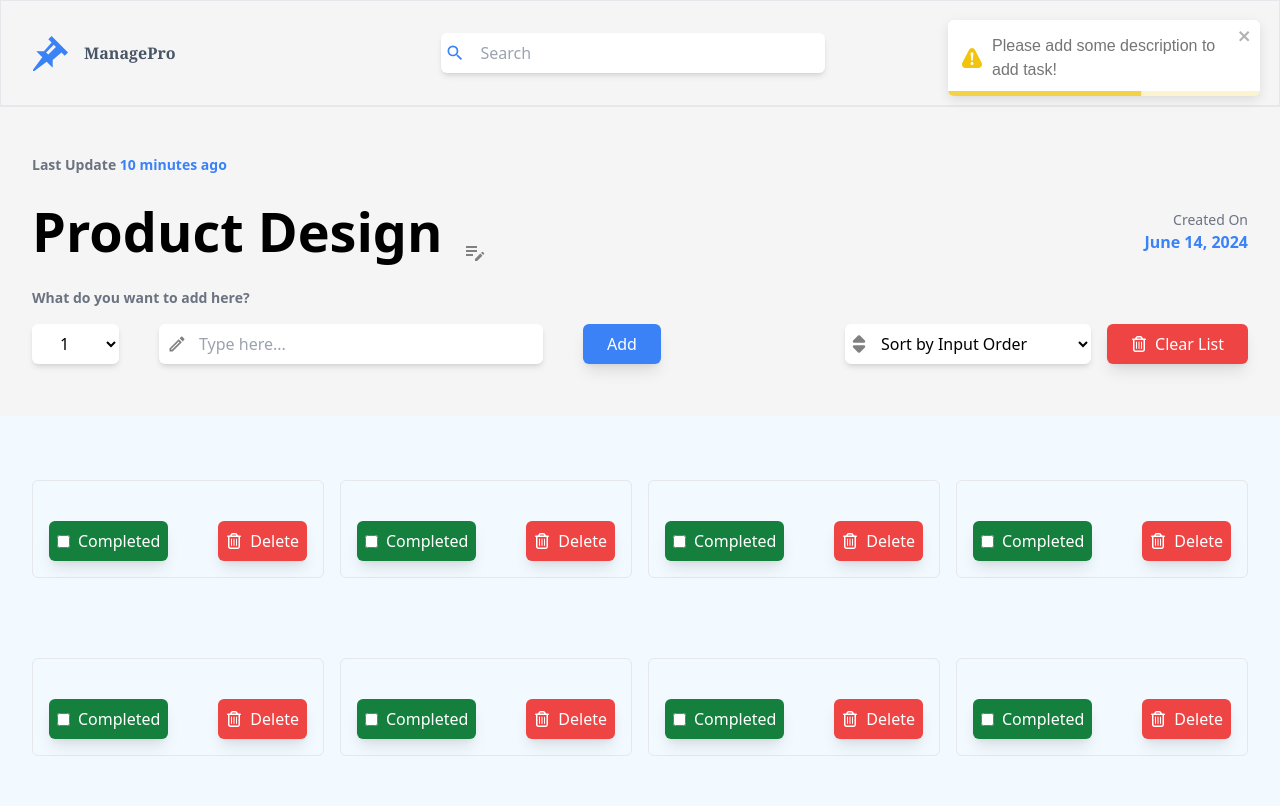
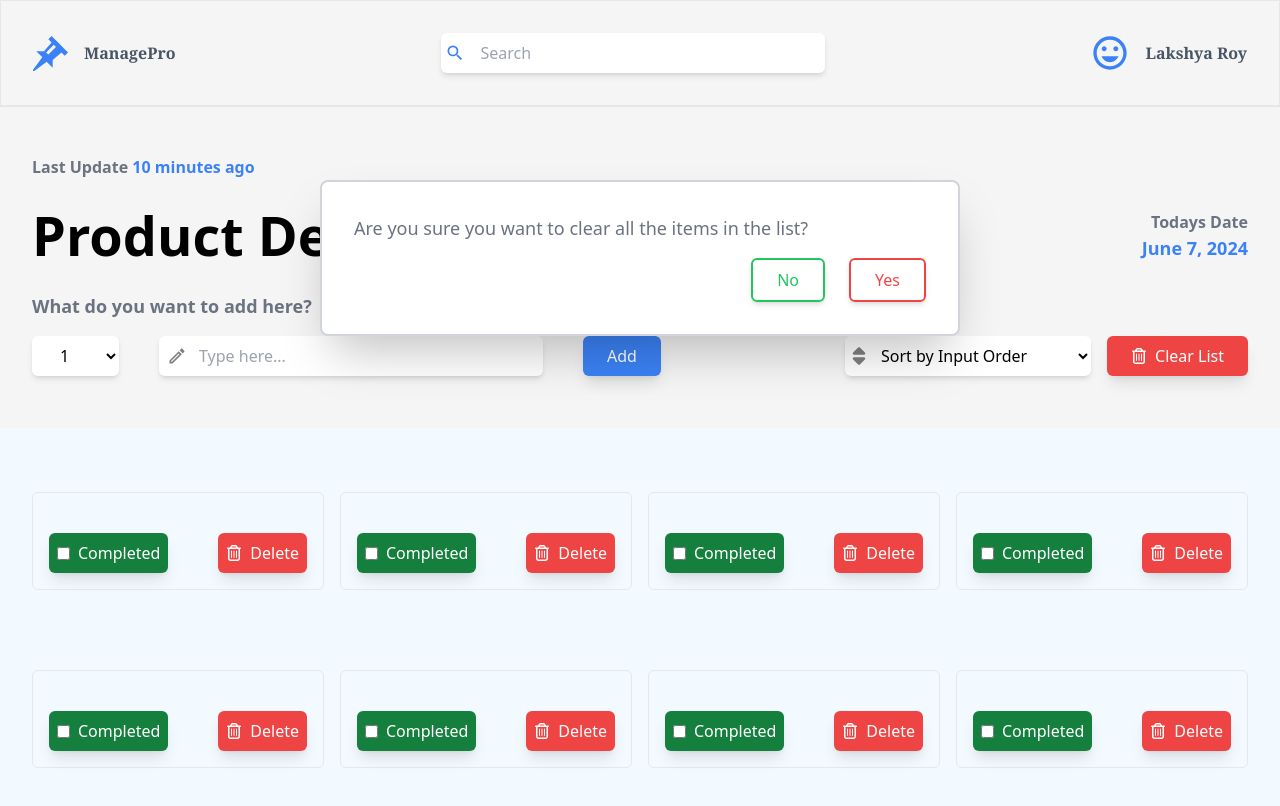
Before and after one commit to LakshyaRoy/ManagePro, a React (Vite) app: page / in a window 1280 px wide. Both pictures are taken after a click on the button "Clear List". Shown: the top 806 px of the page. Built offline with nearby package versions, Linux system fonts and the light colour scheme.

Commit message:
added and fetched from the local Storage

```diff
--- a/src/Component/MainContent.jsx
+++ b/src/Component/MainContent.jsx
@@ -1,4 +1,4 @@
-import React, { useEffect, useState } from "react";
+import React, { useContext, useEffect, useState } from "react";
 import { MdOutlineEditNote } from "react-icons/md";
 import MainContent2 from "../Component/MainContent2";
 import { MdOutlineEdit } from "react-icons/md";
@@ -7,13 +7,40 @@ import { FaRegTrashCan } from "react-icons/fa6";
 import { ToastContainer, toast } from "react-toastify";
 import { IoCloseCircleOutline } from "react-icons/io5";
 import "react-toastify/dist/ReactToastify.css";
+import { v4 as uuidv4 } from "uuid";
+import { Task } from "../Context";
 
 const MainContent = () => {
+  const { allItems, setAllItems } = useContext(Task);
+
   const [description, setDescription] = useState("");
   const [selectValue, setSelectValue] = useState(1);
   const [title, setTitle] = useState("");
   const [mainTitle, setMainTitle] = useState("Product design");
   const [clicked, setClicked] = useState(false);
+  const [clearedList, setClearedList] = useState(false);
+
+  // const [items, setItems] = useState([]);
+
+  const [items, setItems] = useState(() => {
+    const savedItems = localStorage.getItem("items");
+    return savedItems ? JSON.parse(savedItems) : [];
+  });
+
+  const handleToggleCompleted = (id) => {
+    const updatedItems = items.map((item) =>
+      item.id === id ? { ...item, isCompleted: !item.isCompleted } : item
+    );
+    console.log(updatedItems);
+    setItems(updatedItems);
+    localStorage.setItem("items", JSON.stringify(updatedItems));
+  };
+
+  const handleAddItems = (item) => {
+    setItems((items) => [...items, item]);
+    // Update context state
+    setAllItems((prevItems) => [...prevItems, item]);
+  };
 
   const handleChange = (e) => {
     setDescription(e.target.value);
@@ -47,25 +74,67 @@ const MainContent = () => {
       description: description,
       selectValue: selectValue,
       isCompleted: false,
-      id: Math.floor(Math.random() * 10000000),
-      date: new Date().toLocaleDateString("en-GB"),
-      time: new Date().toLocaleTimeString("en-GB"),
+      id: uuidv4(),
+      date: new Intl.DateTimeFormat("en-GB", {
+        day: "numeric",
+        month: "long",
+        year: "numeric",
+      }).format(new Date()),
+      time: new Date().toLocaleTimeString("en-US"),
     };
 
-    console.log(newItems);
+    handleAddItems(newItems);
 
     // Reset form fields
     setDescription("");
     setSelectValue(1);
   };
 
+  const handleDelete = (id) => {
+    setItems((items) => items.filter((item) => item.id !== id));
+  };
+
+  const handleClearPopUP = () => {
+    setClearedList(true);
+  };
+  const handleDeleteYes = () => {
+    const checkLocal = JSON.parse(localStorage.getItem("items"));
+    // console.log(checkLocal.length);
+
+    if (checkLocal.length === 0) {
+      console.log("local storage is empty");
+      toast.warning("There is no task to clear!");
+      setClearedList(false);
+    } else {
+      setItems([]);
+      localStorage.removeItem("items");
+      toast.success("All tasks cleared!");
+      setClearedList(false);
+    }
+  };
+
+  const handleDeleteNo = () => {
+    setClearedList(false);
+  };
+
+  const date = new Date();
+  const formattedDate = new Intl.DateTimeFormat("en-US", {
+    year: "numeric",
+    month: "long",
+    day: "numeric",
+  }).format(date);
+
   return (
     <>
-      <main className="p-4 sm:p-8 relative">
-        <p className="text-gray-500 text-sm font-semibold my-4">
+      <main
+        className={`p-4 sm:p-8 relative ${
+          clicked || clearedList ? "select-none" : ""
+        }`}
+      >
+        <p className="text-gray-500 text-md font-bold my-4">
           Last Update{" "}
           <span>
-            <span className="text-blue-500">10 minutes ago</span>
+            <span className="text-blue-500 ">10 minutes ago</span>
           </span>
         </p>
 
@@ -81,8 +150,12 @@ const MainContent = () => {
               className="cursor-pointer mb-2"
               onClick={() => setClicked((prev) => !prev)}
             />
-            {clicked == true ? (
-              <div className="absolute bg-white border-gray-300 border-2 rounded-lg p-4 sm:p-8 shadow sm:shadow-2xl shadow-[#dfeffa] ${clicked ? 'h-[40vh] sm:h-auto' : 'h-0'} w-[90vw] sm:w-[50vw] top-1/2 left-1/2 transform -translate-x-1/2 -translate-y-1/2 z-10 transition-all duration-300 ease-in-out">
+            {clicked ? (
+              <div
+                className={`absolute bg-white border-gray-300 border-2 rounded-lg p-4 sm:p-8 shadow sm:shadow-2xl shadow-[#dfeffa] ${
+                  clicked ? "h-[40vh] sm:h-auto" : "h-0"
+                } w-[90vw] sm:w-[50vw] top-1/2 left-1/2 transform -translate-x-1/2 -translate-y-1/2 z-10 transition-all duration-300 ease-in-out `}
+              >
                 <div className="flex flex-col gap-4 relative">
                   <p className="text-gray-500 text-sm font-semibold ">
                     Last Update{" "}
@@ -125,18 +198,18 @@ const MainContent = () => {
             ) : null}
           </div>
           <div className="flex flex-col items-end">
-            <p className="text-gray-500 text-sm">Created On</p>
-            <p className="text-blue-500 font-bold text-md">June 14, 2024</p>
+            <p className="text-gray-500 text-md font-bold">Todays Date</p>
+            <p className="text-blue-500 font-bold text-lg">{formattedDate}</p>
           </div>
         </div>
 
-        <p className="text-gray-500 text-sm font-semibold my-4">
+        <p className="text-gray-500 text-lg font-semibold my-4">
           What do you want to add here?
         </p>
-        <form
-          onSubmit={handleSubmit}
-          className="flex flex-col sm:flex-row justify-between items-center"
-        >
+
+        {/* Form section */}
+        <section className="flex flex-col sm:flex-row justify-between items-center">
+          <form onSubmit={handleSubmit}>
             <div className="flex justify-start items-center gap-4 sm:gap-10 mb-4 sm:mb-0">
               <select
                 value={selectValue}
@@ -169,11 +242,40 @@ const MainContent = () => {
                 />
               </div>
 
-            <button className="bg-blue-500 text-white px-4 sm:px-6 py-2 rounded-md shadow-lg hover:shadow-md hover:bg-blue-600">
+              <button
+                type="submit"
+                className="bg-blue-500 text-white px-4 sm:px-6 py-2 rounded-md shadow-lg hover:shadow-md hover:bg-blue-600"
+              >
                 Add
               </button>
             </div>
-          <div className="flex justify-end items-center gap-4">
+          </form>
+
+          {clearedList ? (
+            <div className="absolute bg-white border-gray-300 border-2 rounded-lg p-4 sm:p-8 shadow sm:shadow-2xl shadow-[#dfeffa] ${clicked ? 'h-[40vh] sm:h-auto' : 'h-0'} w-[90vw] sm:w-[50vw] top-1/2 left-1/2 transform -translate-x-1/2 -translate-y-1/2 z-10 transition-all duration-300 ease-in-out">
+              <div className="flex flex-col gap-4 relative">
+                <p className="text-gray-500 text-lg">
+                  Are you sure you want to clear all the items in the list?
+                </p>
+                <div className="flex justify-end items-center gap-6">
+                  <button
+                    onClick={handleDeleteNo}
+                    className="text-green-500 border-2 border-green-500 px-6 py-2 rounded-md text-center hover:bg-green-700 hover:text-white transition-all duration-300 ease-in-out shadow-md"
+                  >
+                    No
+                  </button>
+                  <button
+                    onClick={handleDeleteYes}
+                    className="text-red-500 border-2 border-red-500 px-6 py-2 rounded-md text-center hover:bg-red-700  hover:text-white  transition-all duration-300 ease-in-out shadow-md"
+                  >
+                    Yes
+                  </button>
+                </div>
+              </div>
+            </div>
+          ) : null}
+
+          <div className="flex justify-end items-center gap-4 relative">
             <div className="flex items-center gap-2 relative">
               <FaSort size={20} color="gray" className="absolute left-1" />
               <select
@@ -190,7 +292,7 @@ const MainContent = () => {
             </div>
 
             <button
-              type="submit"
+              onClick={handleClearPopUP}
               className="bg-red-500 text-white px-4 sm:px-6 py-2 rounded-md shadow-lg hover:shadow-md hover:bg-red-600 flex items-center gap-2"
             >
               <span>
@@ -199,11 +301,15 @@ const MainContent = () => {
               Clear List
             </button>
           </div>
-        </form>
+        </section>
 
         {/* MainContent2 Component  */}
       </main>
-      <MainContent2 />
+      <MainContent2
+        items={items}
+        handleDelete={handleDelete}
+        handleToggleCompleted={handleToggleCompleted}
+      />
       <ToastContainer />
     </>
   );
```
Lines whose indentation alone changed are shown as unchanged.
